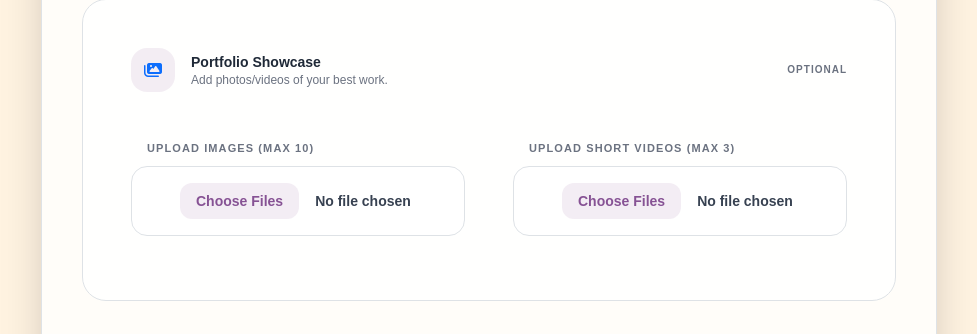
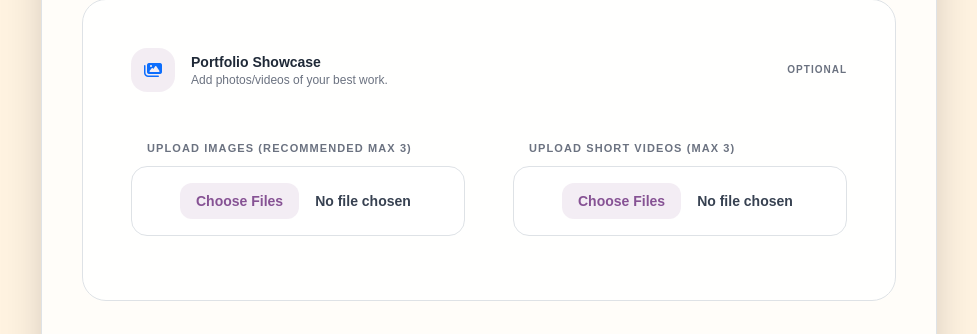
Before and after one commit to alizar512/Tailors_project, a PHP site: page /join_tailor.php in a window 1280 px wide. Shown: the part 1714-2048 px from the top of the page, without its empty margins (151-1128 px from the left). Run offline with PHP 8.4, Linux system fonts and the light colour scheme; data comes from the database, SQL or seed files in the repository.

Commit message:
Prevent Vercel 413 by stricter client-side portfolio limits and total size check

```diff
--- a/join_tailor.php
+++ b/join_tailor.php
@@ -268,7 +268,7 @@ $cities = silah_get_cities($pdo);
 
                                     <div class="grid grid-cols-1 md:grid-cols-2 gap-5">
                                         <div>
-                                            <label class="text-[11px] font-extrabold text-gray-500 uppercase tracking-widest ml-4 mb-2 block">Upload Images (Max 10)</label>
+                                            <label class="text-[11px] font-extrabold text-gray-500 uppercase tracking-widest ml-4 mb-2 block">Upload Images (Recommended Max 3)</label>
                                             <input type="file" name="portfolio_images[]" id="portfolio_images" class="w-full rounded-2xl border border-dashed border-gray-200 bg-white px-5 py-3 text-sm font-semibold text-gray-700 file:mr-4 file:rounded-xl file:border-0 file:bg-primary/10 file:px-4 file:py-2 file:font-bold file:text-primary hover:border-primary/40 transition-all" accept="image/*" multiple onchange="previewMedia(this, 'image-preview-grid')">
                                             <div id="image-preview-grid" class="grid grid-cols-4 gap-2 mt-3"></div>
                                         </div>
@@ -491,11 +491,25 @@ $cities = silah_get_cities($pdo);
                     tasks.push(compressImageFile(profileInput.files[0], 720, 0.82, 800000).then(f => replaceInputFiles(profileInput, [f])));
                 }
                 if (portfolioInput && portfolioInput.files && portfolioInput.files.length > 0) {
-                    const files = Array.from(portfolioInput.files).slice(0, 10);
-                    tasks.push(Promise.all(files.map(f => compressImageFile(f, 900, 0.82, 1200000))).then(out => replaceInputFiles(portfolioInput, out)));
+                    const files = Array.from(portfolioInput.files).slice(0, 3);
+                    tasks.push(Promise.all(files.map(f => compressImageFile(f, 900, 0.78, 450000))).then(out => replaceInputFiles(portfolioInput, out)));
                 }
                 try {
                     await Promise.all(tasks);
+                } catch (err) {
+                }
+                try {
+                    const total = (profileInput && profileInput.files && profileInput.files[0] ? profileInput.files[0].size : 0)
+                        + (portfolioInput && portfolioInput.files ? Array.from(portfolioInput.files).reduce((s, f) => s + (f.size || 0), 0) : 0);
+                    if (total > 3600000) {
+                        showUploadError('Upload too large for Vercel (413). Please use max 1–3 images and keep them small (try again after compressing).');
+                        if (btn) {
+                            btn.disabled = false;
+                            btn.classList.remove('opacity-80');
+                            btn.textContent = 'Submit Application';
+                        }
+                        return;
+                    }
                 } catch (err) {
                 }
                 setDisabled('Submitting...');
```
